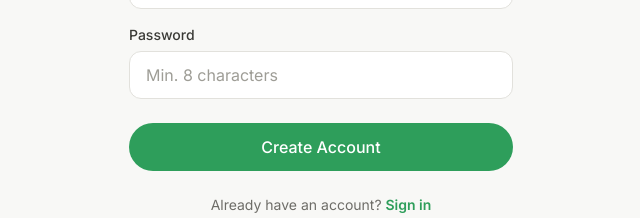
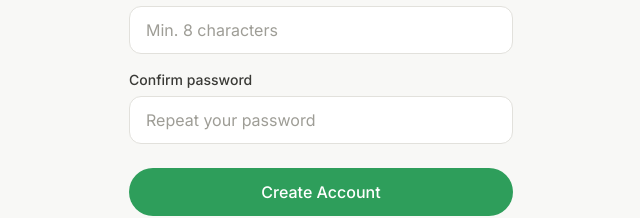
Before and after one commit to maxvegerchuk/Fridgy, a React (Vite) app: page /register in a window 1280 px wide. Shown: the part 428-646 px from the top of the page, without its empty margins (319-959 px from the left). Built offline with nearby package versions, Linux system fonts and the light colour scheme; no server answers.

Commit message:
feat: add confirm password field to registration form

```diff
--- a/src/pages/RegisterPage.tsx
+++ b/src/pages/RegisterPage.tsx
@@ -7,6 +7,7 @@ export default function RegisterPage() {
   const [displayName, setDisplayName] = useState('');
   const [email, setEmail] = useState('');
   const [password, setPassword] = useState('');
+  const [confirmPassword, setConfirmPassword] = useState('');
   const [error, setError] = useState<string | null>(null);
   const [submitting, setSubmitting] = useState(false);
 
@@ -29,6 +30,10 @@ export default function RegisterPage() {
   const handleSubmit = async (e: React.FormEvent) => {
     e.preventDefault();
     setError(null);
+    if (password !== confirmPassword) {
+      setError('Passwords do not match');
+      return;
+    }
     setSubmitting(true);
     const err = await signUp(email, password, displayName);
     if (err) {
@@ -85,6 +90,16 @@ export default function RegisterPage() {
                 required
                 inputSize="lg"
               />
+              <Input
+                label="Confirm password"
+                type="password"
+                value={confirmPassword}
+                onChange={(e) => setConfirmPassword(e.target.value)}
+                placeholder="Repeat your password"
+                autoComplete="new-password"
+                required
+                inputSize="lg"
+              />
 
               {error && (
                 <p className="text-sm text-danger-600 text-center bg-danger-50 rounded-md px-3 py-2">
```
